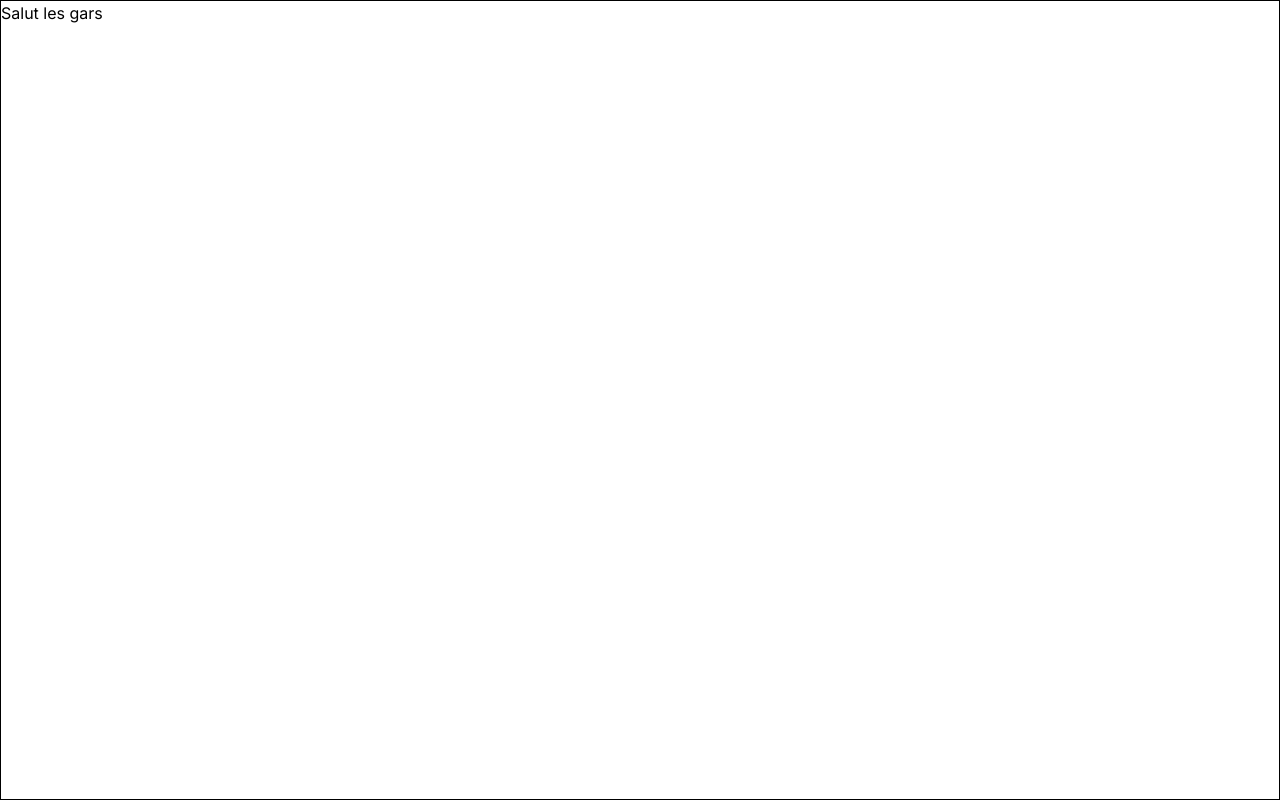
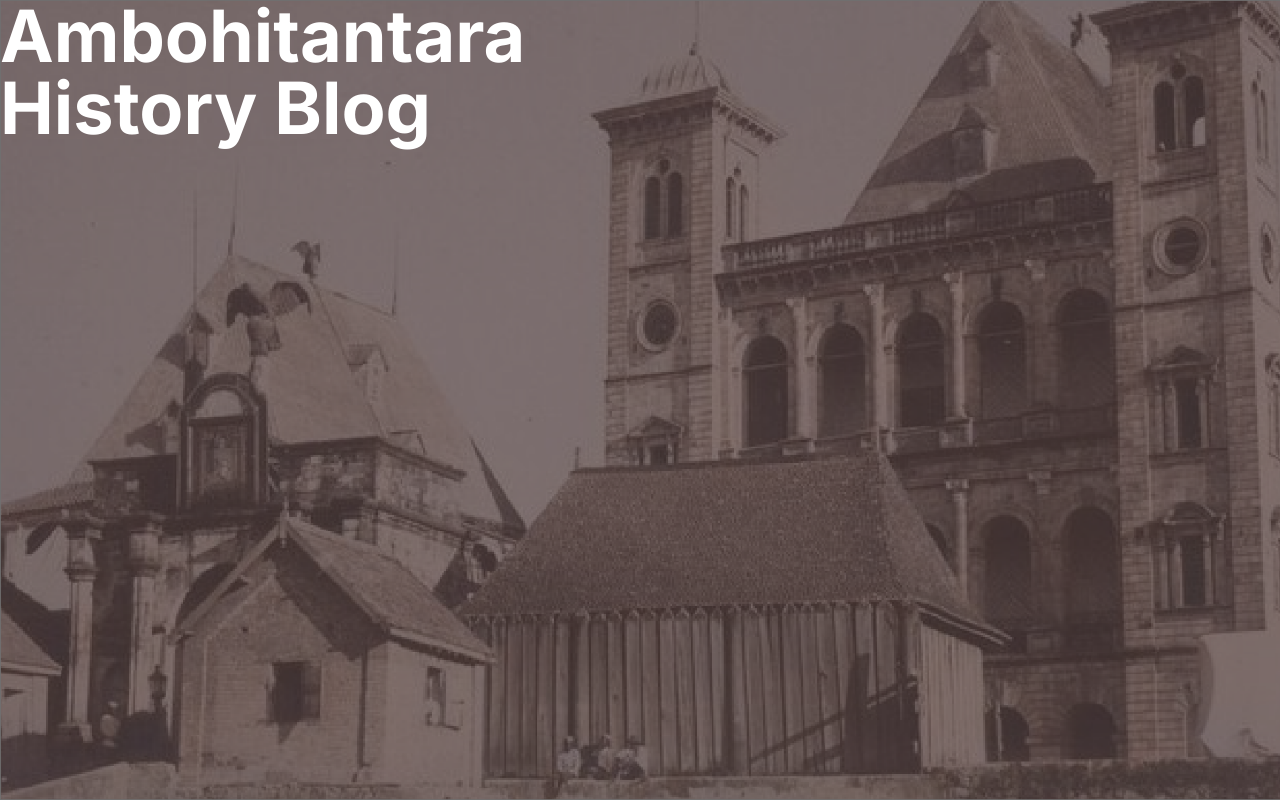
Before and after one commit to ManoloRaj/ambohitantara_blog_refonte, a Next.js app: page / in a window 1280 px wide. Built offline with nearby package versions, Linux system fonts and the light colour scheme.

Commit message:
Minimum content

```diff
--- a/src/app/globals.css
+++ b/src/app/globals.css
@@ -1,6 +1,10 @@
 @tailwind base;
 @tailwind components;
 @tailwind utilities;
+
+body{
+  color: white
+}
 
 /* :root {
   --foreground-rgb: 0, 0, 0;
--- a/src/components/home/title.tsx
+++ b/src/components/home/title.tsx
@@ -0,0 +1,8 @@
+export default function Title() {
+    return (
+        <div className="font-bold text-7xl">
+            Ambohitantara <br/>
+            History Blog
+        </div>
+    )
+}
--- a/src/components/presentation.tsx
+++ b/src/components/presentation.tsx
@@ -1,7 +1,9 @@
+import Title from "./home/title";
+
 export default function Presentation() {
     return (
-        <div className="border border-black w-full h-screen">
-            Salut les gars
+        <div className="w-full h-screen bg-[url('../assets/background.png')] bg-cover">
+            <Title/>
         </div>
 
     )
```
Also changed, not shown: src/assets/background.png, src/assets/background.svg (deleted).
